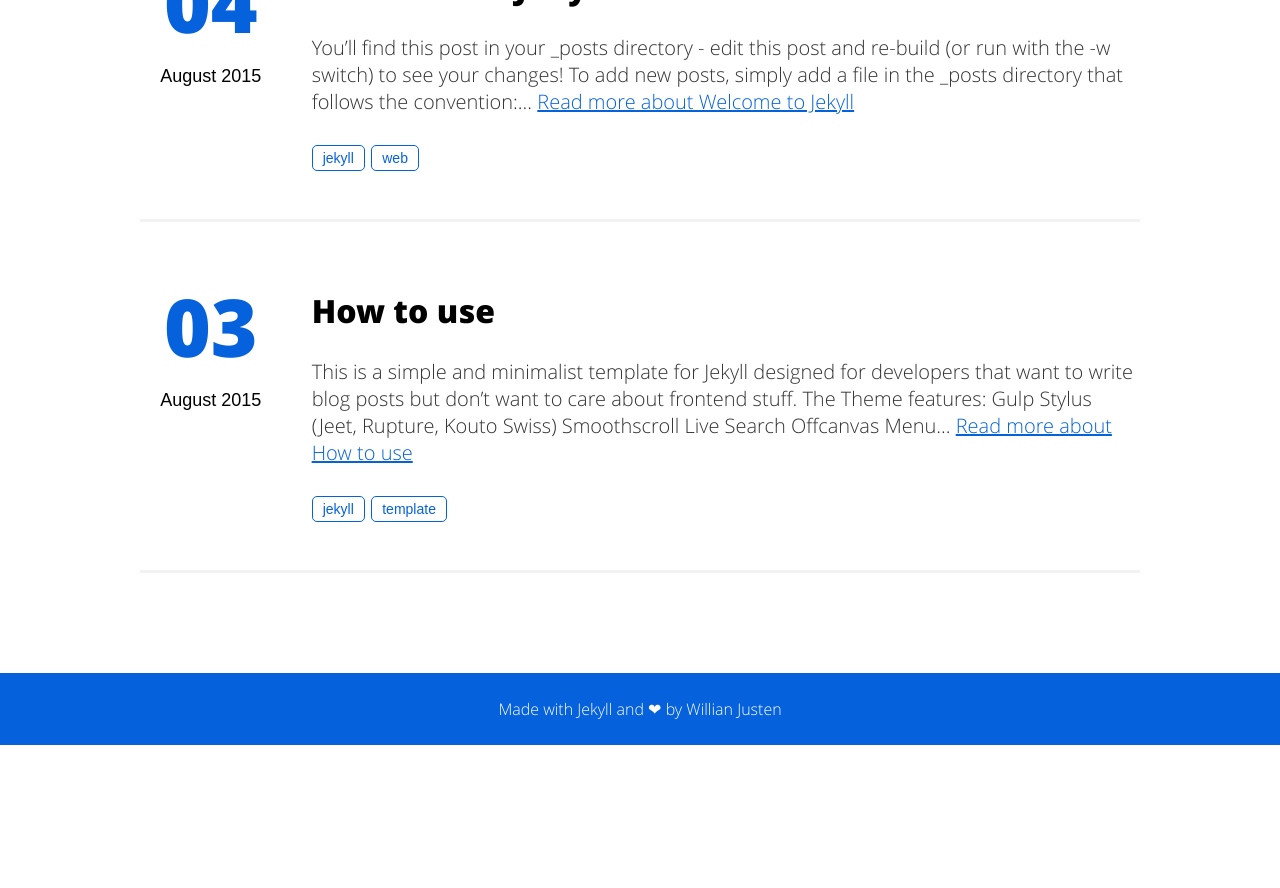
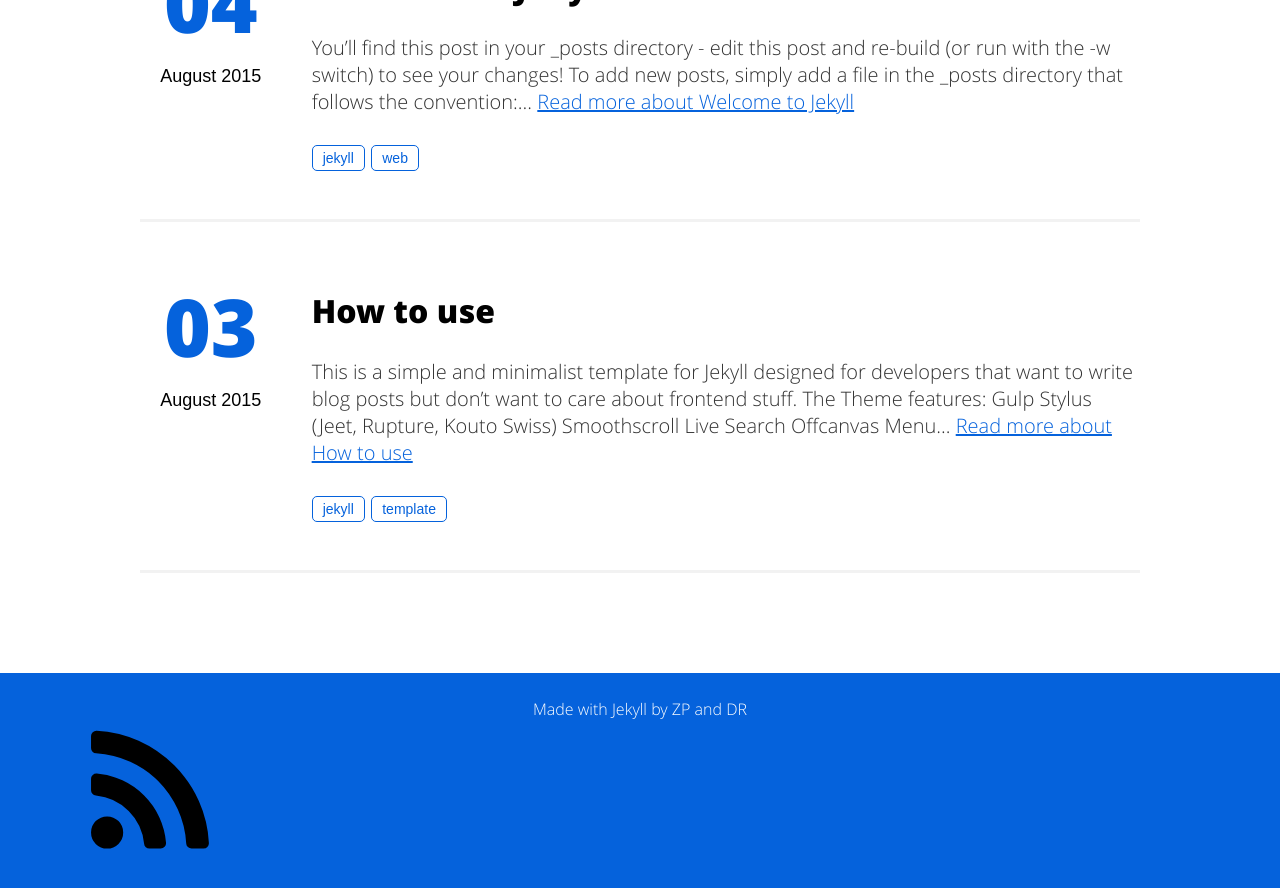
Before and after one commit to weedmandan/weedmandan.github.io, a Jekyll site: the page built from index.html, in a window 1280 px wide and 900 px high, scrolled down 1002 px. Shown: the top 888 px of the window. Built offline with Jekyll 4.4.1, drawn with Linux system fonts in a browser that asks for light colours; before the commit the page ends 1747 px from its top, so only the background shows below that.

Commit message:
Remove social links and update footer

```diff
--- a/_includes/footer.html
+++ b/_includes/footer.html
@@ -1,4 +1,5 @@
 <footer>
-    <p>Made with <a href="http://jekyllrb.com/" target="_blank">Jekyll</a> and <span class="love">❤</span> by <a href="http://willianjusten.com">Willian Justen</a></p>
+    <p>Made with <a href="http://jekyllrb.com/" target="_blank">Jekyll</a> by ZP and DR</p>
+    <a aria-label="Use the RSS to get updated" target="_blank" href="{{ "/feed.xml" | prepend: site.baseurl }}"><svg class="icon icon-rss"><use xlink:href="#icon-rss"></use></svg></a>
 </footer>
 <script src="{{ "/assets/js/main.js" | prepend: site.baseurl }}"></script>
--- a/_includes/header-default.html
+++ b/_includes/header-default.html
@@ -4,13 +4,6 @@
             <span class="site-title">{{site.username}}</span>
             <span class="site-description">{{site.user_title}}</span>
         </h1>
-        <div class="icons-home">
-            <a aria-label="Send email" href="mailto:{{site.username}}"><svg class="icon icon-email"><use xlink:href="#icon-email"></use></svg></a>
-            <a aria-label="My Twitter" target="_blank" href="https://twitter.com/{{site.twitter_username}}"><svg class="icon"><use xlink:href="#icon-twitter"></use></svg></a>
-            <a aria-label="My Google Plus" target="_blank" href="https://plus.google.com/+{{gplus_username}}/posts"><svg class="icon"><use xlink:href="#icon-google-plus"></use></svg></a>
-            <a aria-label="My Github" target="_blank" href="https://github.com/{{site.github_username}}"><svg class="icon icon-github-alt"><use xlink:href="#icon-github-alt"></use></svg></a>
-            <a aria-label="Use the RSS to get updated" target="_blank" href="{{ "/feed.xml" | prepend: site.baseurl }}"><svg class="icon icon-rss"><use xlink:href="#icon-rss"></use></svg></a>
-        </div>
     </div>
     <a role="button" class="down" data-scroll href="#scroll"><svg class="icon icon-angle-down"><use xlink:href="#icon-angle-down"></use></svg></a>
     {% include menu-search.html %}
```
